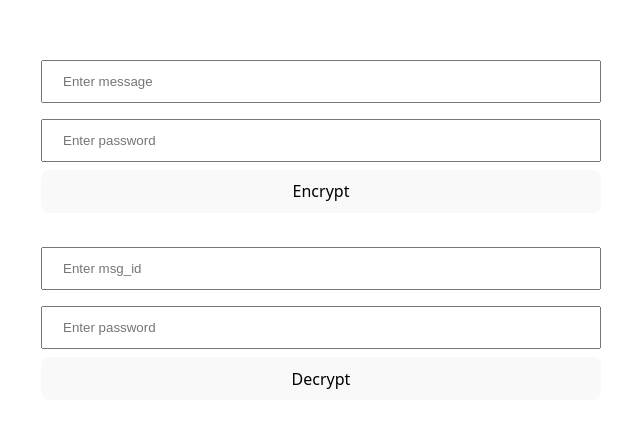
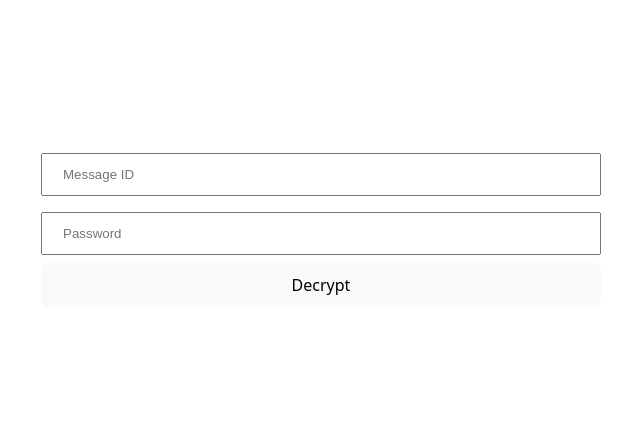
Before and after one commit to ppaabo/TempNote, a Vue app in the folder frontend/: page /read in a window 1280 px wide. Shown: the part 161-588 px from the top of the page, without its empty margins (319-959 px from the left). Built offline with nearby package versions, Linux system fonts and the light colour scheme.

Commit message:
Add vue router

```diff
--- a/frontend/package.json
+++ b/frontend/package.json
@@ -9,7 +9,8 @@
     "preview": "vite preview"
   },
   "dependencies": {
-    "vue": "^3.5.13"
+    "vue": "^3.5.13",
+    "vue-router": "^4.5.0"
   },
   "devDependencies": {
     "@vitejs/plugin-vue": "^5.2.1",
--- a/frontend/src/App.vue
+++ b/frontend/src/App.vue
@@ -1,12 +1,8 @@
-<script setup>
-import MessageComposer from "./components/MessageComposer.vue";
-import MessageReader from "./components/MessageReader.vue";
-</script>
+<script setup></script>
 
 <template>
   <div class="app-container">
-    <MessageComposer />
-    <MessageReader />
+    <RouterView />
   </div>
 </template>
 
--- a/frontend/src/components/MessageReader.vue
+++ b/frontend/src/components/MessageReader.vue
@@ -23,12 +23,12 @@ const decrypt = async () => {
 
 <template>
   <div class="reader-container">
-    <input class="text-input" v-model="msg_id" placeholder="Enter msg_id" />
+    <input class="text-input" v-model="msg_id" placeholder="Message ID" />
     <input
       class="text-input"
       type="password"
       v-model="password"
-      placeholder="Enter password"
+      placeholder="Password"
     />
     <button class="button" @click="decrypt">Decrypt</button>
     <pre>{{ decrypted }}</pre>
```
Also changed, not shown: frontend/src/main.js (+5 -4 lines), frontend/src/router.js (added, +16 -0 lines), 1 other file (tests, documents, lock files or other folders).
